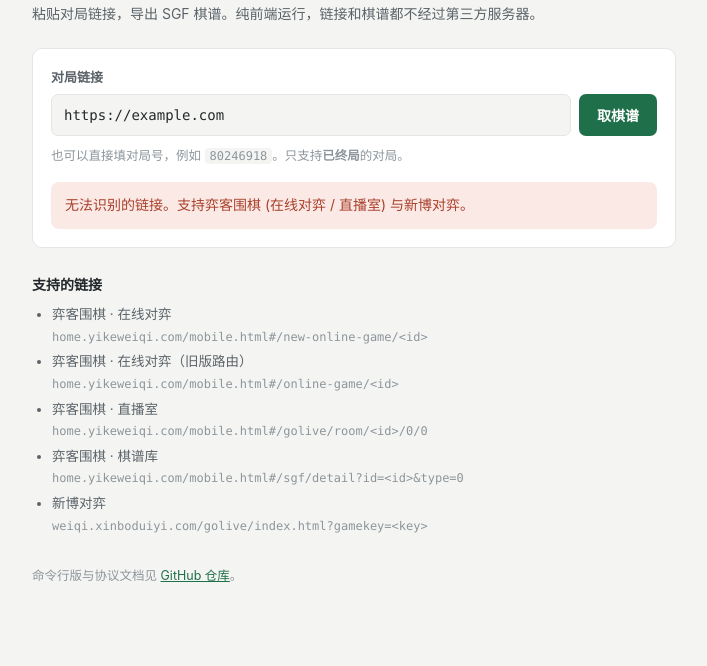
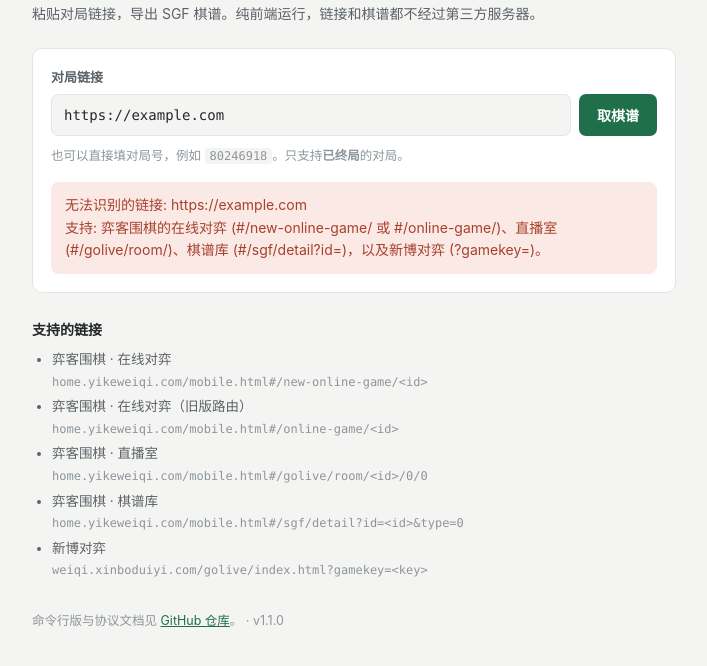
Before and after one commit to leiliu1990/golinktosgf, a website: page index.html in a window 1280 px wide. Both pictures are taken after typing "https://example.com" into the empty fields and a click on the button "取棋谱". Shown: the part 70-736 px from the top of the page, without its empty margins (286-993 px from the left). Drawn offline with Linux system fonts and the light colour scheme.

Commit message:
修正错误文案未列出棋谱库, 并处理 Pages 缓存
上一版加了棋谱库路由, 但 detect() 的报错文案忘了同步, 仍写着
"支持弈客围棋 (在线对弈 / 直播室) 与新博对弈" —— 新旧版本的报错长得
一样, 用户无法从文案判断浏览器加载的是哪一版。

- 报错文案列全四种来源, 并回显没认出来的输入
- 导出 VERSION 与 SOURCE_LABEL; 页脚显示当前加载的版本号
- index.html 的模块导入带 ?v= 版本 query, 破 Pages 的 max-age=600 缓存
- README 写明改 src 后要同步三处版本号

```diff
--- a/index.html
+++ b/index.html
@@ -44,7 +44,7 @@ button.ghost { background: transparent; color: var(--accent); border: 1px solid
 .hint code { font: 12px var(--mono); background: var(--bg); padding: 1px 5px; border-radius: 4px; }
 .msg { margin-top: 16px; border-radius: 8px; padding: 12px 14px; font-size: 14px; display: none; }
 .msg.show { display: block; }
-.msg.err { background: var(--err-bg); color: var(--err); }
+.msg.err { background: var(--err-bg); color: var(--err); white-space: pre-line; }
 .msg.ok { background: var(--ok-bg); color: var(--ok); }
 .msg.busy { background: var(--bg); color: var(--ink-2); border: 1px solid var(--line); }
 dl { display: grid; grid-template-columns: auto 1fr; gap: 5px 14px; margin: 14px 0 0; font-size: 14px; }
@@ -117,11 +117,14 @@ footer a { color: var(--accent); }
 
   <footer>
     命令行版与协议文档见 <a href="https://github.com/leiliu1990/golinktosgf">GitHub 仓库</a>。
+    <span id="ver"></span>
   </footer>
 </div>
 
 <script type="module">
-import { fetchGame, suggestFilename, NotFinishedError } from "./src/golinktosgf.js";
+// ?v= 用来破 GitHub Pages 的 max-age=600 缓存 —— 每次改 src 都要跟着改这里
+import { fetchGame, suggestFilename, NotFinishedError, VERSION, SOURCE_LABEL }
+  from "./src/golinktosgf.js?v=1.1.0";
 
 const $ = (id) => document.getElementById(id);
 const msg = $("msg"), out = $("out");
@@ -133,7 +136,8 @@ function say(kind, text) {
 }
 function clear() { msg.className = "msg"; out.className = ""; }
 
-const SRC_LABEL = { yikeweiqi: "弈客围棋", xinbo: "新博对弈" };
+$("ver").textContent = " · v" + VERSION;
+const srcName = (m) => SOURCE_LABEL[`${m.source}:${m.kind}`] || m.source;
 const RULE_LABEL = { cn: "中国规则", jp: "日本规则", kr: "韩国规则", Chinese: "中国规则", Japanese: "日本规则" };
 
 $("f").addEventListener("submit", async (e) => {
@@ -157,7 +161,7 @@ $("f").addEventListener("submit", async (e) => {
     $("mK").textContent = [ru, km, m.handicap ? `让 ${m.handicap} 子` : ""]
       .filter(Boolean).join(" · ") || "—";
     $("mE").textContent = [m.event, (m.date || "").slice(0, 10)].filter(Boolean).join(" · ") || "—";
-    $("mS").textContent = `${SRC_LABEL[m.source] || m.source} #${m.id}`;
+    $("mS").textContent = `${srcName(m)} #${m.id}`;
     $("sgf").value = game.sgf;
     out.className = "show";
     say("ok", "已取到棋谱，可以下载了。");
--- a/package.json
+++ b/package.json
@@ -1,6 +1,6 @@
 {
   "name": "golinktosgf",
-  "version": "1.0.0",
+  "version": "1.1.0",
   "description": "把围棋直播/对局链接转成 SGF 棋谱 —— 零依赖, 浏览器与 Node 共用一份实现",
   "type": "module",
   "main": "src/golinktosgf.js",
--- a/src/golinktosgf.js
+++ b/src/golinktosgf.js
@@ -10,6 +10,9 @@
  *
  * 支持的来源见 docs/PROTOCOL.md。
  */
+
+/** 构建版本 —— 页面会显示它, 用来确认浏览器加载的不是缓存里的旧版 */
+export const VERSION = "1.1.0";
 
 /* ────────────────────────── 签名 (弈客两个 HTTP 接口共用) ───────────────────────── */
 
@@ -67,7 +70,11 @@ export function detect(url) {
   // 裸 id: 纯数字当弈客对局, 其余当新博 gamekey
   if (/^\d{4,}$/.test(u)) return { source: "yikeweiqi", kind: "game", id: u };
   if (/^[A-Za-z][A-Za-z0-9_-]{7,}$/.test(u)) return { source: "xinbo", kind: "live", id: u };
-  throw new Error("无法识别的链接。支持弈客围棋 (在线对弈 / 直播室) 与新博对弈。");
+  throw new Error(
+    `无法识别的链接: ${u.slice(0, 80)}${u.length > 80 ? "…" : ""}\n` +
+    "支持: 弈客围棋的在线对弈 (#/new-online-game/ 或 #/online-game/)、" +
+    "直播室 (#/golive/room/)、棋谱库 (#/sgf/detail?id=)，以及新博对弈 (?gamekey=)。"
+  );
 }
 
 /* ───────────────────────────────── SGF 组装 ──────────────────────────────────── */
@@ -434,4 +441,12 @@ export function suggestFilename(meta) {
   return `${label}-${safe(meta.id)}-${safe(meta.black)}-${safe(meta.white)}.sgf`;
 }
 
-export const SUPPORTED = SOURCES.map(({ source, kind }) => ({ source, kind }));
+export const SOURCE_LABEL = {
+  "yikeweiqi:game": "弈客围棋 · 在线对弈",
+  "yikeweiqi:golive": "弈客围棋 · 直播室",
+  "yikeweiqi:sgf": "弈客围棋 · 棋谱库",
+  "xinbo:live": "新博对弈",
+};
+export const SUPPORTED = SOURCES.map(({ source, kind }) => ({
+  source, kind, label: SOURCE_LABEL[`${source}:${kind}`] || `${source}:${kind}`,
+}));
```
Also changed, not shown: README.md.
